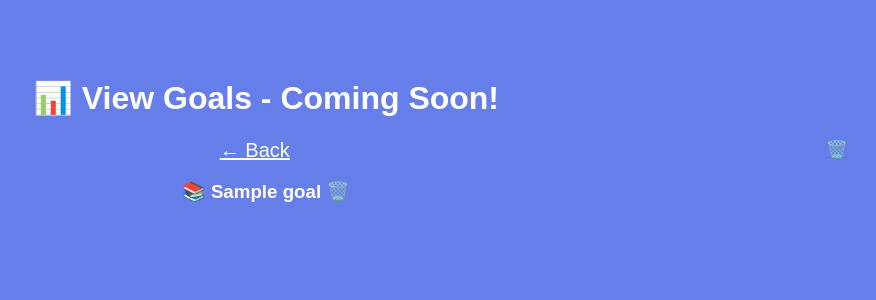
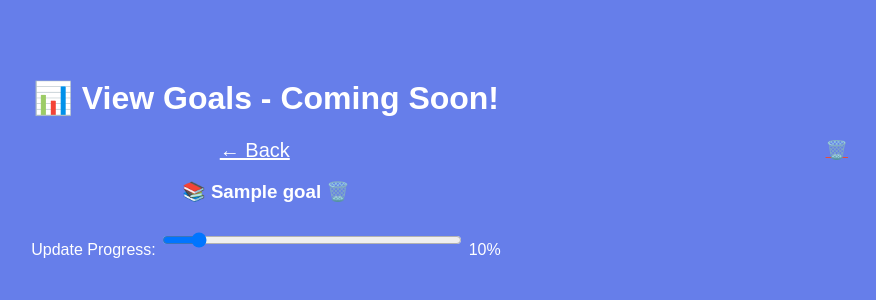
Before and after one commit to priyyaa1103-netizen/study-planner-final, a Flask app: template templates/view_goals.html in a window 1280 px wide. Shown: the top 300 px of the page, without its empty margins (374-1250 px from the left). Run offline with Flask 3, Linux system fonts and the light colour scheme; the template is opened without the code that fills it: most values are stand-ins (such as "Sample title", 1, 10 or a date in 2020).

Commit message:
Update view_goals.html

```diff
--- a/templates/view_goals.html
+++ b/templates/view_goals.html
@@ -5,4 +5,10 @@ h1{font-size:32px}</style></head>
 <body><h1>📊 View Goals - Coming Soon!</h1>
 <a href="/dashboard" style="color:white;font-size:20px">← Back</a></body></html>
 <a href="/delete_goal/{{goal['id']}}" style="color:#e74c3c;font-size:18px;float:right" onclick="return confirm('Delete goal?')">🗑️</a>
-<h3>📚 {{goal['subject']}} 🗑️</h3>  <!-- Header மேல delete button -->
+<h3>📚 {{goal['subject']}} 🗑️</h3>
+<div style="margin:20px 0">
+    <label>Update Progress:</label>
+    <input type="range" min="0" max="100" value="{{goal['progress']}}"
+           onchange="updateProgress({{goal['id']}}, this.value)" style="width:300px;height:30px">
+    <span id="progress{{goal['id']}}">{{goal['progress']}}%</span>
+</div>
```
